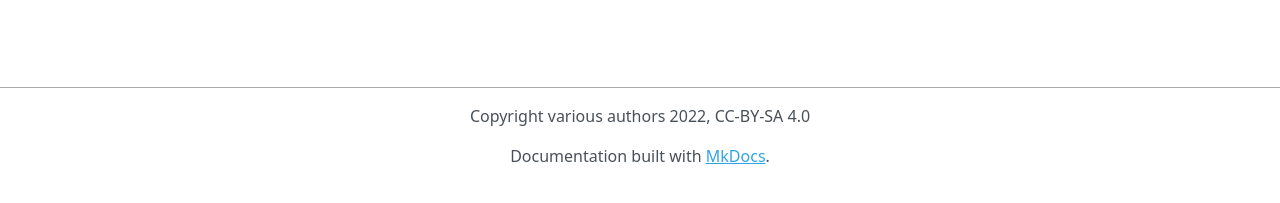
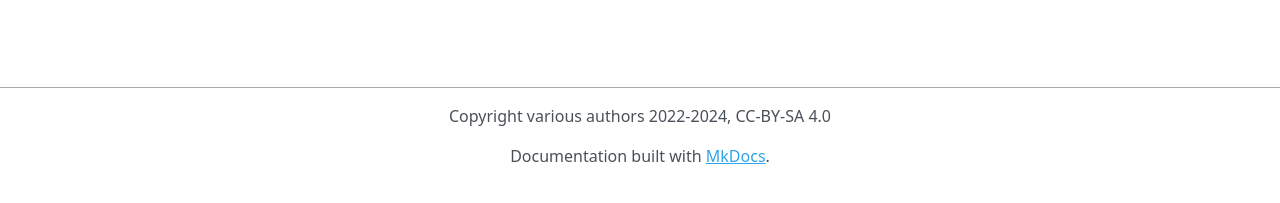
Before and after one commit to holdenk/spark-flowchart, an MkDocs documentation site: the page built from docs/index.md, in a window 1280 px wide. Shown: the part 419-622 px from the top of the page. Built offline with MkDocs 1.6.1, drawn with Linux system fonts in a browser that asks for light colours; nearby versions of some CDN libraries.

Commit message:
Update copyright

```diff
--- a/mkdocs.yml
+++ b/mkdocs.yml
@@ -15,4 +15,4 @@ markdown_extensions:
           class: mermaid
           format: !!python/name:mermaid2.fence_mermaid
 
-copyright: Copyright various authors 2022, CC-BY-SA 4.0
+copyright: Copyright various authors 2022-2024, CC-BY-SA 4.0
```
